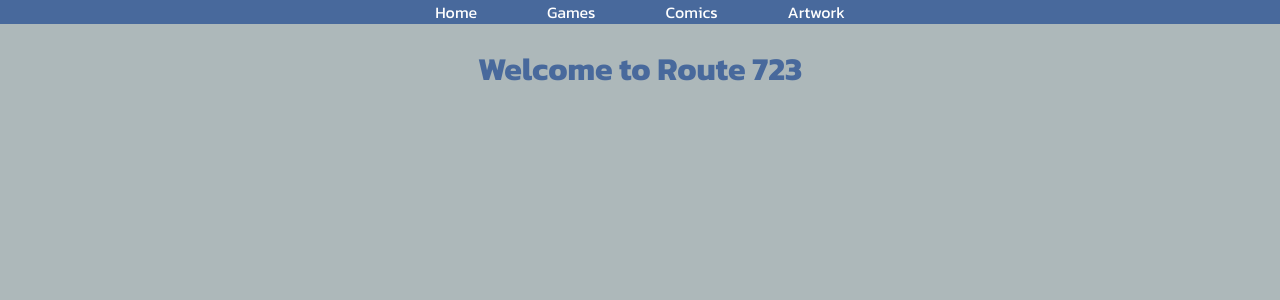
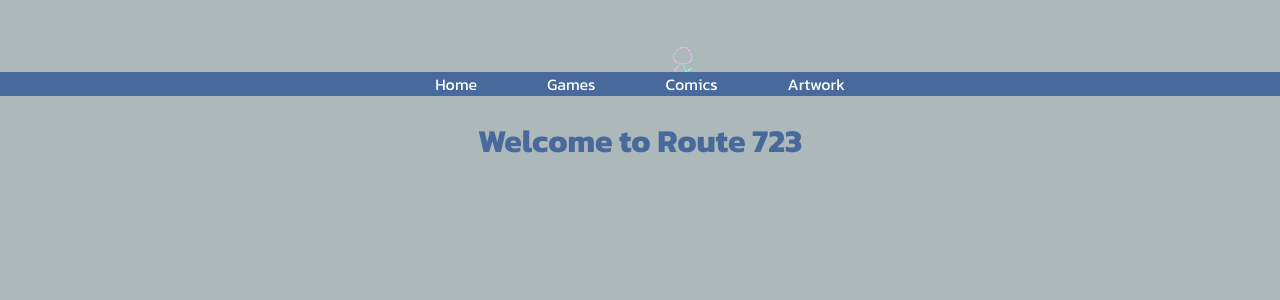
Before and after one commit to medinae1/route-723, a React (Create React App) app in the folder artist-showcase/: page / in a window 1280 px wide. Shown: the top 300 px of the page. Built offline with nearby package versions, Linux system fonts and the light colour scheme.

Commit message:
walking guy added

```diff
--- a/artist-showcase/src/App.js
+++ b/artist-showcase/src/App.js
@@ -1,15 +1,16 @@
-// File: src/App.js
 import React from 'react';
 import { Routes, Route, Link } from 'react-router-dom';
-import Games from './components/Games';
+import WalkCycle from './components/WalkCycle'; // Import the WalkCycle component
 import Comics from './components/Comics';
 import Artwork from './components/Artwork';
+import Games from './components/Games'
 import './App.css'; // Import the CSS file
 
 const App = () => {
   return (
     <div className="App">
       <nav>
+      <WalkCycle /> {/* Add WalkCycle component here */}
         <ul>
           <li><Link to="/">Home</Link></li>
           <li><Link to="/games">Games</Link></li>
--- /dev/null
+++ b/artist-showcase/src/components/WalkCycle.js
@@ -0,0 +1,54 @@
+import React, { useEffect, useRef } from 'react';
+import walkGif from './walk.gif'; // Import the walk.gif file
+import walkGif2 from './walk2.gif'; // Import the walk2.gif file
+
+const WalkCycle = () => {
+  const spriteRef = useRef(null); // Ref to the sprite element
+  const velocity = 2; // Velocity of the sprite
+
+  useEffect(() => {
+    const sprite = spriteRef.current;
+    const navElement = document.querySelector('nav');
+    const navWidth = navElement.offsetWidth; // Get the width of the navigation bar
+
+    let animationId;
+    let direction = 1; // Initial direction: 1 (moving right)
+
+    const updateAnimation = () => {
+      const spriteRect = sprite.getBoundingClientRect();
+      const spriteWidth = spriteRect.width;
+
+      if (spriteRect.right >= navWidth) {
+        direction = -1; // Reverse direction when hitting the right edge
+        sprite.style.transform = 'scaleX(-1)'; // Mirror sprite when changing direction
+        sprite.src = walkGif2; // Switch walk animation
+      } else if (spriteRect.left <= 0) {
+        direction = 1; // Reverse direction when hitting the left edge
+        sprite.style.transform = 'scaleX(1)'; // Reset sprite transformation
+        sprite.src = walkGif; // Switch walk animation
+      }
+
+      sprite.style.left = `${spriteRect.left + velocity * direction}px`; // Update sprite position
+    };
+
+    const animate = () => {
+      animationId = requestAnimationFrame(animate);
+      updateAnimation();
+    };
+
+    animate(); // Start animation loop
+
+    // Cleanup function
+    return () => {
+      cancelAnimationFrame(animationId); // Stop the animation when component unmounts
+    };
+  }, []);
+
+  return (
+    <div className="walk-cycle">
+      <img ref={spriteRef} src={walkGif} alt="Walk Cycle" style={{ position: 'absolute', top: '0' }} />
+    </div>
+  );
+};
+
+export default WalkCycle;
--- a/artist-showcase/src/index.css
+++ b/artist-showcase/src/index.css
@@ -14,11 +14,17 @@ body {
   background-color: var(--main-color);
   margin: 0;
   padding: 0;
-
 }
 
 .App {
   text-align: center;
+}
+
+nav {
+  padding-top: 40px;
+  position: relative;
+  overflow: hidden; /* Prevent the image from overflowing */
+  margin: 0 auto; /* This centers the header horizontally */
 }
 
 nav ul {
@@ -47,7 +53,6 @@ nav ul li a:hover {
   color: #fff;
 }
 
-
 h1 {
   color: var(--accent-color);
 }
@@ -67,3 +72,16 @@ p {
   border-radius: 10px;
   background-color: #fff;
 }
+
+.walk-cycle {
+  position: relative;/* Ensure proper positioning of the image */
+  width: 32px; /* Adjust the width of the image container */
+  height: 32px; /* Adjust the height of the image container */
+
+}
+
+.walk-cycle img {
+  position: absolute; /* Position the image absolutely */
+  top : 0;
+  left: 0; /* Align the image to the left */
+}
```
Also changed, not shown: artist-showcase/src/components/walk.gif (added), artist-showcase/src/components/walk2.gif (added).
